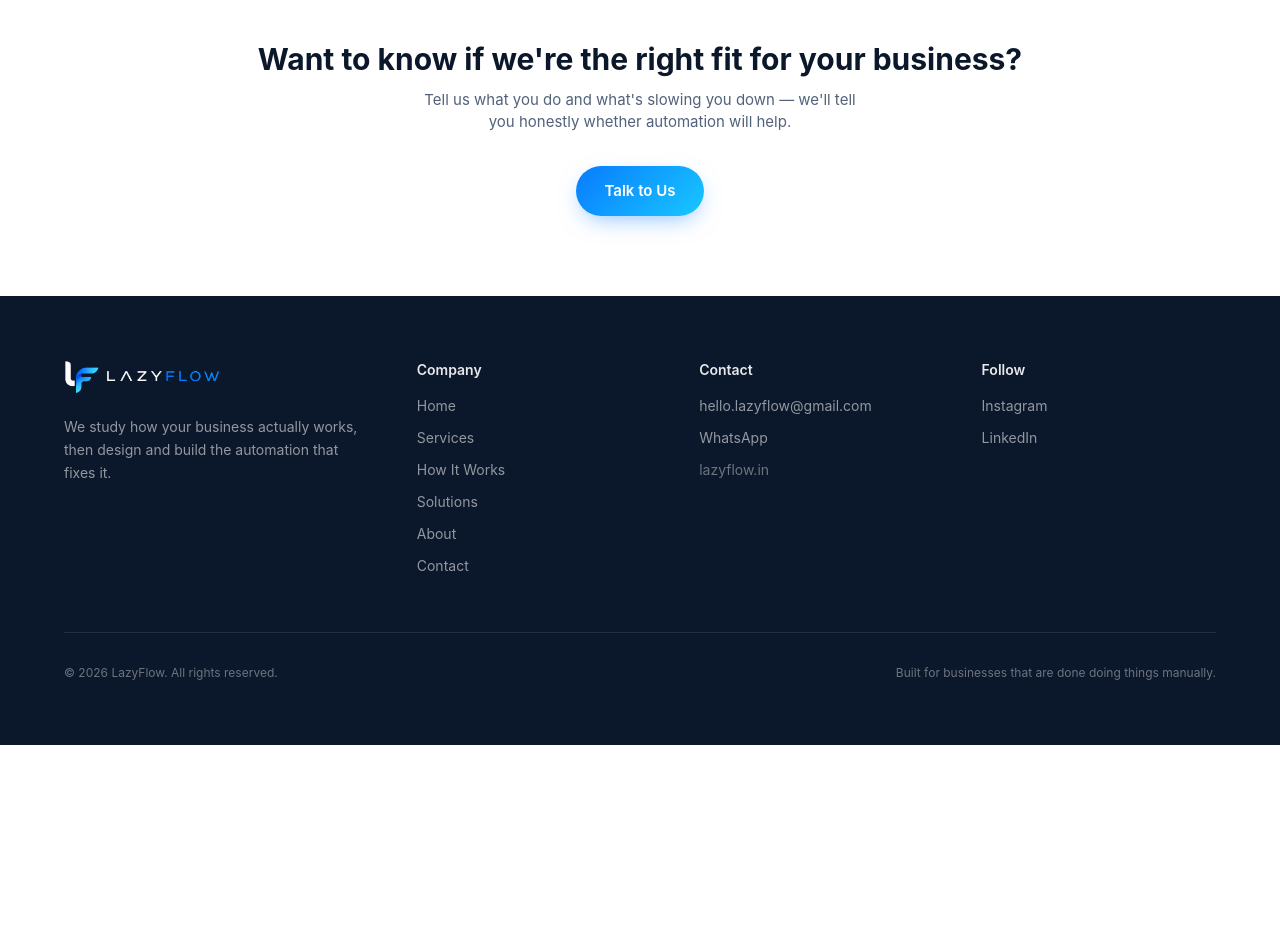
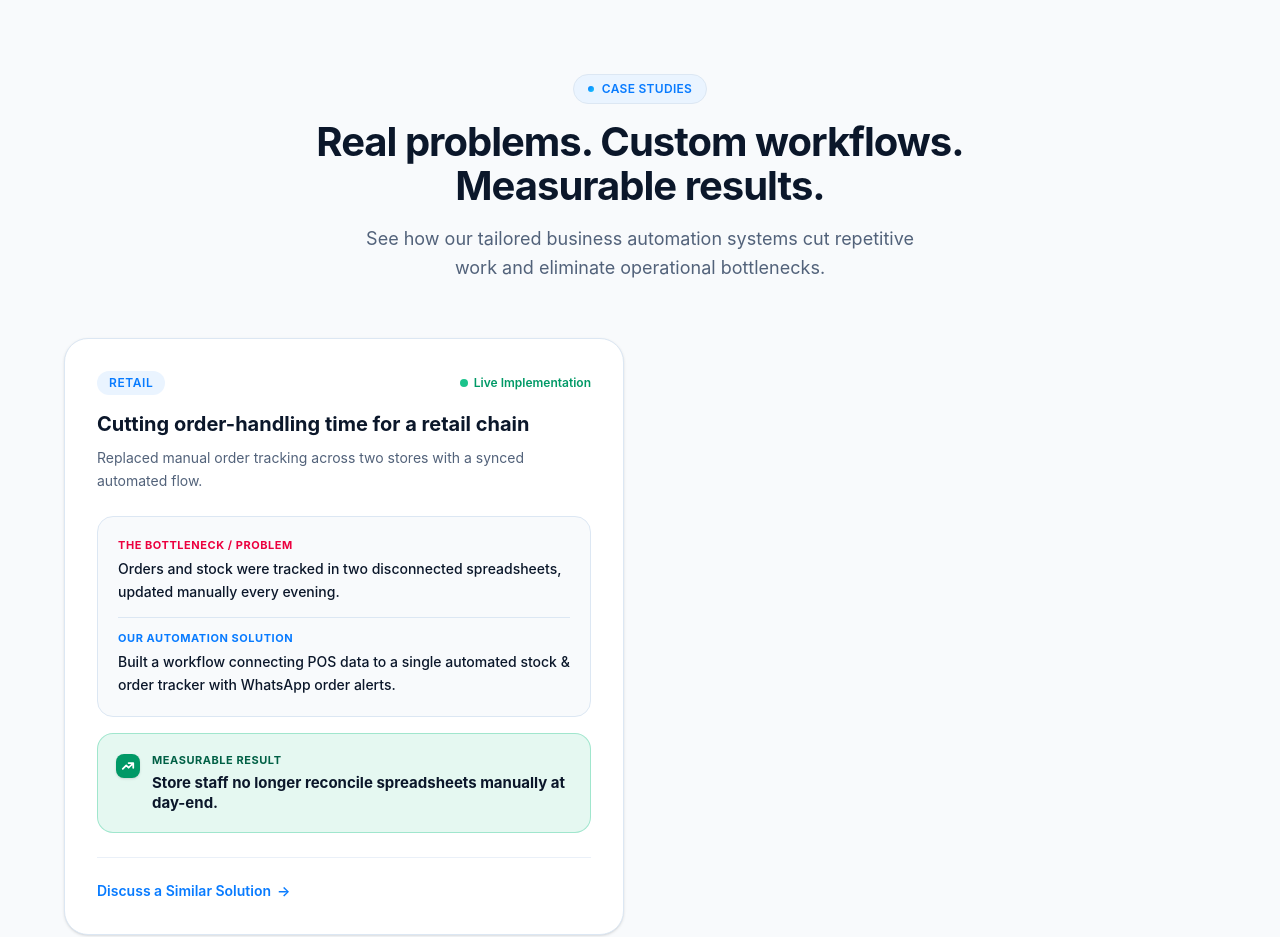
Before and after one commit to aliraza-kadri/lazyflow, a Next.js app: page /about in a window 1280 px wide. Shown: the part 1860-2797 px from the top of the page. Before the commit the page ends 2605 px from the top, so only its background shows below. Built offline with nearby package versions, Linux system fonts and the light colour scheme; no server answers; the database is empty.

Commit message:
Fix Measurable Result text readability with bold high-contrast text and add Case Studies to About page

```diff
--- a/src/app/about/page.tsx
+++ b/src/app/about/page.tsx
@@ -4,6 +4,7 @@ import { Section, SectionHeading, Eyebrow } from "@/components/ui/section";
 import WhatsAppButton from "@/components/ui/whatsapp-button";
 import { whatsappMessages } from "@/lib/whatsapp";
 import { getContent } from "@/lib/db";
+import CaseStudies from "@/components/home/case-studies";
 
 export const metadata: Metadata = {
   title: "About",
@@ -103,6 +104,8 @@ export default async function AboutPage() {
         </Section>
       </div>
 
+      <CaseStudies />
+
       <Section className="py-20 text-center">
         <h2 className="text-2xl font-bold text-lf-ink md:text-3xl">
           Want to know if we&apos;re the right fit for your business?
--- a/src/components/home/case-studies.tsx
+++ b/src/components/home/case-studies.tsx
@@ -48,41 +48,43 @@ export default async function CaseStudies() {
                   {cs.summary}
                 </p>
 
-                <div className="mt-6 flex flex-col gap-3.5 rounded-2xl bg-lf-surface/80 p-5 border border-lf-border/70">
+                <div className="mt-6 flex flex-col gap-3.5 rounded-2xl bg-lf-surface p-5 border border-lf-border">
                   <div>
-                    <span className="text-[11px] font-bold uppercase tracking-wider text-red-500 block mb-1">
+                    <span className="text-[11px] font-bold uppercase tracking-wider text-rose-600 block mb-1">
                       The Bottleneck / Problem
                     </span>
-                    <p className="text-xs sm:text-sm text-lf-ink/85 leading-relaxed">
+                    <p className="text-sm font-medium text-lf-ink leading-relaxed">
                       {cs.problem}
                     </p>
                   </div>
-                  <div className="border-t border-lf-border/50 pt-3">
+                  <div className="border-t border-lf-border pt-3">
                     <span className="text-[11px] font-bold uppercase tracking-wider text-lf-accent block mb-1">
                       Our Automation Solution
                     </span>
-                    <p className="text-xs sm:text-sm text-lf-ink/85 leading-relaxed">
+                    <p className="text-sm font-medium text-lf-ink leading-relaxed">
                       {cs.solution}
                     </p>
                   </div>
                 </div>
 
-                <div className="mt-4 rounded-2xl bg-emerald-500/10 border border-emerald-500/20 p-4">
-                  <div className="flex items-start gap-2.5">
+                <div className="mt-4 rounded-2xl bg-emerald-500/10 border border-emerald-500/30 p-4 sm:p-4.5">
+                  <div className="flex items-start gap-3">
+                    <div className="mt-0.5 flex h-6 w-6 shrink-0 items-center justify-center rounded-lg bg-emerald-600 text-white shadow-sm">
                       <svg
-                      className="mt-0.5 h-4 w-4 shrink-0 text-emerald-600 dark:text-emerald-400"
+                        className="h-3.5 w-3.5"
                         fill="none"
                         viewBox="0 0 24 24"
                         stroke="currentColor"
-                      strokeWidth="2.5"
+                        strokeWidth="3"
                       >
                         <path strokeLinecap="round" strokeLinejoin="round" d="M13 7h8m0 0v8m0-8l-8 8-4-4-6 6" />
                       </svg>
+                    </div>
                     <div>
-                      <span className="text-[11px] font-bold uppercase tracking-wider text-emerald-700 dark:text-emerald-400 block">
+                      <span className="text-[11px] font-bold uppercase tracking-wider text-emerald-800 dark:text-emerald-400 block">
                         Measurable Result
                       </span>
-                      <p className="mt-0.5 text-xs sm:text-sm font-semibold text-emerald-950 dark:text-emerald-200 leading-relaxed">
+                      <p className="mt-1 text-sm sm:text-[15px] font-bold text-lf-ink dark:text-white leading-snug">
                         {cs.result}
                       </p>
                     </div>
```
Lines whose indentation alone changed are shown as unchanged.
